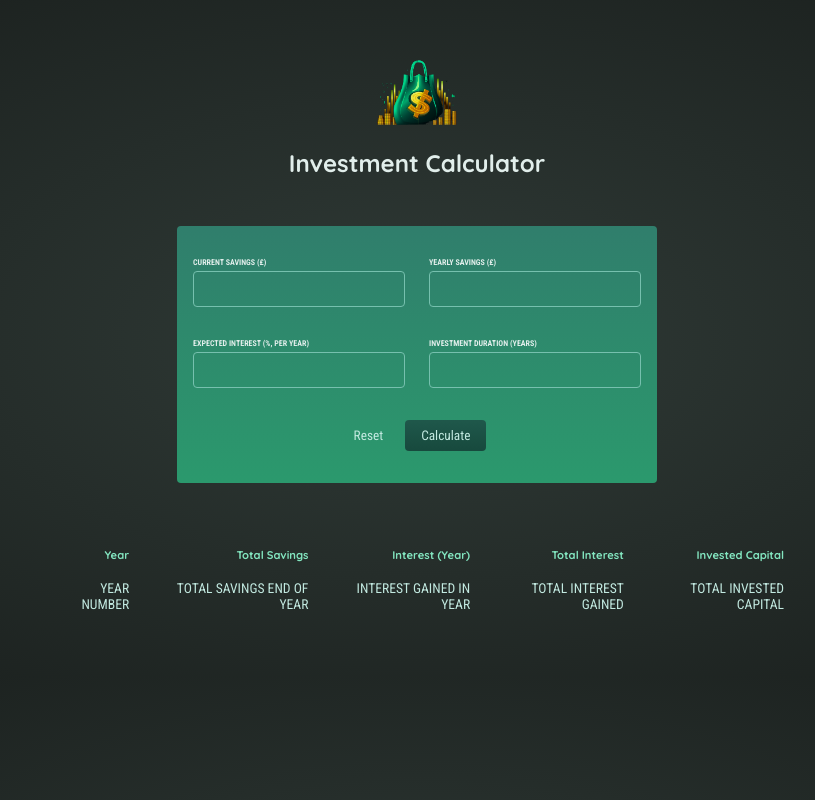
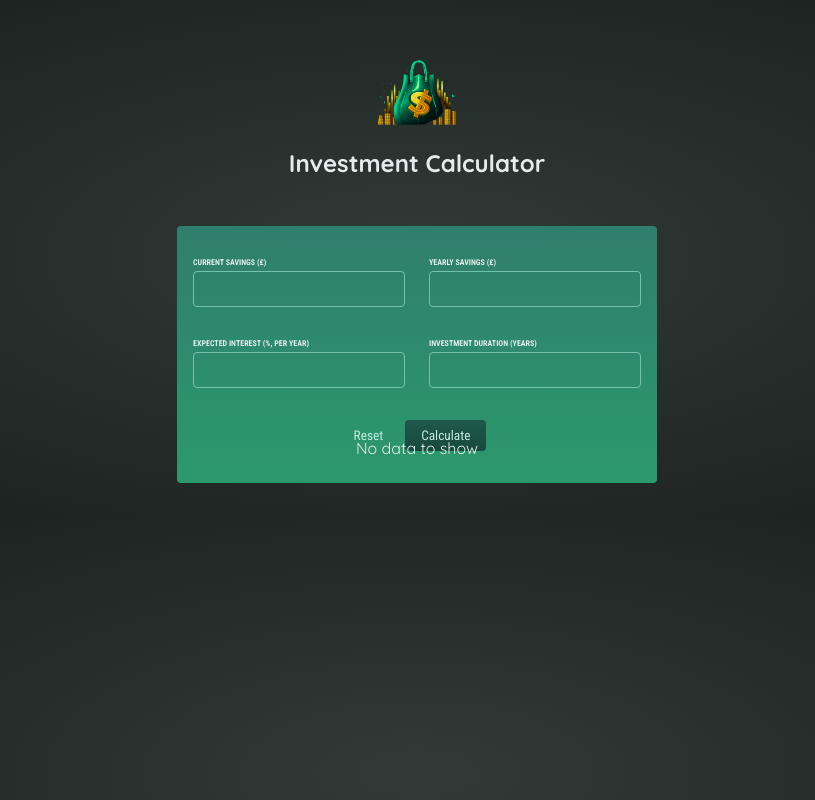
Before and after one commit to gkinghorn3/basic-compount-interest-app, a React (Create React App) app: page / in a window 1280 px wide. Shown: the whole page, without its empty margins (223-1038 px from the left). Built offline with nearby package versions, Linux system fonts and the light colour scheme.

Commit message:
set up conditional rendering based on if user data is present. reset button functionality corrected

```diff
--- a/src/App.js
+++ b/src/App.js
@@ -9,12 +9,18 @@ function App() {
 
   const [yearlyData, setYearlyData] = useState([]);
 
+  const resetTable = (childState) => {
+    setYearlyData([]);
+  }
+
+
+
 
   const calculateHandler = (inputData) => {
 
 
 
-    const yearlyData = [];
+    const userData = [];
 
 
     let currentSavings = +inputData['current-savings'];
@@ -33,7 +39,7 @@ function App() {
       totalInterest += yearlyInterest;
       totalInvestedCapital += yearlyContribution;
 
-      yearlyData.push({
+      userData.push({
 
         year: i + 1,
         yearlyInterest: yearlyInterest,
@@ -43,7 +49,7 @@ function App() {
         totalInvestedCapital: totalInvestedCapital,
       });
     }
-    setYearlyData(yearlyData);
+    setYearlyData(userData);
 
 
   };
@@ -52,12 +58,11 @@ function App() {
     <div>
       <Header />
 
-      <Form calcHandler={calculateHandler} />
+      <Form calcHandler={calculateHandler} resetTable={resetTable}  />
 
-      {/* Todo: Show blow table conditionally (only once result data is available) */}
-      {/* Show fallback text if no data is available */}
 
-      <ResultTable yearlyData={yearlyData} />
+      {yearlyData.length === 0 && (<p className='no-data-msg'>No data to show</p>)}
+      {yearlyData.length > 0 && (<ResultTable yearlyData={yearlyData} />)}
     </div>
   );
 }
--- a/src/components/Form/Form.component.js
+++ b/src/components/Form/Form.component.js
@@ -1,17 +1,21 @@
 import {useState} from 'react';
 
 
-const Form = ({calcHandler}) => {
+const Form = ({calcHandler, resetTable}) => {
 
     const [userInput, setUserInput] = useState({});
+
 
     const submitHandler = (event) => {
         event.preventDefault();
         calcHandler(userInput);
+
     }
 
     const resetHandler = () => {
         setUserInput({});
+        resetTable();
+
     }
 
     const inputChangeHandler = (input, value) => {
@@ -24,34 +28,34 @@ const Form = ({calcHandler}) => {
 
 
   return (
-    <form className="form" onSubmit={submitHandler}>
-      <div className="input-group">
+    <form className='form' onSubmit={submitHandler}>
+      <div className='input-group'>
         <p>
-          <label htmlFor="current-savings">Current Savings (£)</label>
-          <input type="number" id="current-savings" onChange={(event) => inputChangeHandler('current-savings', event.target.value)} value={userInput['current-savings']} />
+          <label htmlFor='current-savings'>Current Savings (£)</label>
+          <input type='number' id='current-savings' onChange={(event) => inputChangeHandler('current-savings', event.target.value)} value={userInput['current-savings']} />
         </p>
         <p>
-          <label htmlFor="yearly-contribution">Yearly Savings (£)</label>
-          <input type="number" id="yearly-contribution" onChange={(event) => inputChangeHandler('yearly-contribution', event.target.value)} value={userInput['yearly-contribution']}/>
+          <label htmlFor='yearly-contribution'>Yearly Savings (£)</label>
+          <input type='number' id='yearly-contribution' onChange={(event) => inputChangeHandler('yearly-contribution', event.target.value)} value={userInput['yearly-contribution']}/>
         </p>
       </div>
-      <div className="input-group">
+      <div className='input-group'>
         <p>
-          <label htmlFor="expected-return">
+          <label htmlFor='expected-return'>
             Expected Interest (%, per year)
           </label>
-          <input type="number" id="expected-return" onChange={(event) => inputChangeHandler('expected-return', event.target.value)} value={userInput['expected-return']}/>
+          <input type='number' id='expected-return' onChange={(event) => inputChangeHandler('expected-return', event.target.value)} value={userInput['expected-return']}/>
         </p>
         <p>
-          <label htmlFor="duration">Investment Duration (years)</label>
-          <input type="number" id="duration" onChange={(event) => inputChangeHandler('duration', event.target.value)} value={userInput['duration']} />
+          <label htmlFor='duration'>Investment Duration (years)</label>
+          <input type='number' id='duration' onChange={(event) => inputChangeHandler('duration', event.target.value)} value={userInput['duration']} />
         </p>
       </div>
-      <p className="actions">
-        <button onClick={resetHandler} type="reset" className="buttonAlt">
+      <p className='actions'>
+        <button onClick={resetHandler} type='reset' className='buttonAlt'>
           Reset
         </button>
-        <button type="submit" className="button">
+        <button type='submit' className='button'>
           Calculate
         </button>
       </p>
--- a/src/index.css
+++ b/src/index.css
@@ -116,3 +116,11 @@ button:hover {
   font-size: 0.85rem;
   color: #c2e9e0;
 }
+
+.no-data-msg {
+  position: absolute;
+  top: 50%;
+  left: 50%;
+  transform: translate(-50%, -50%);
+  margin-top: 3rem;
+}
```
